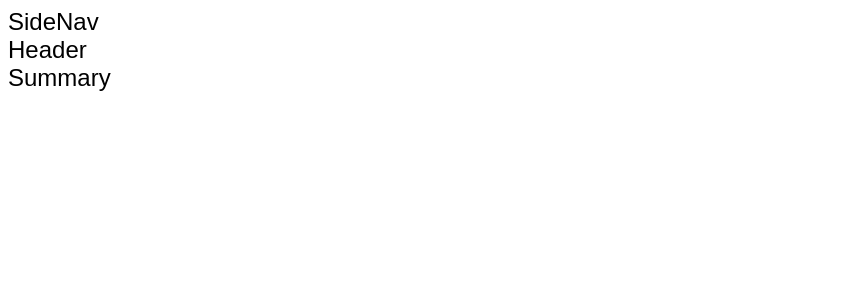
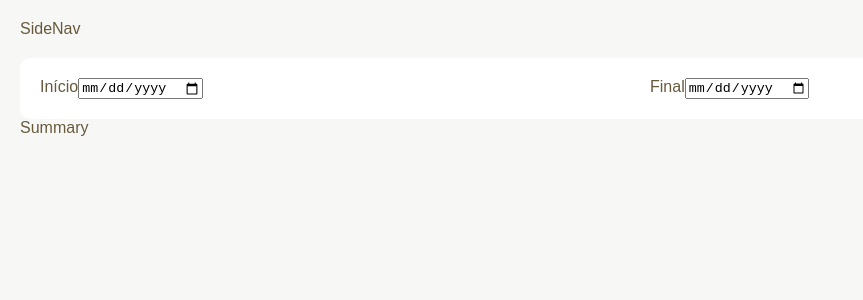
Before and after one commit to robcorreia/dashboard-react-ts, a React (Vite) app: page / in a window 1280 px wide. Shown: the top 300 px of the page, without its empty margins (0-863 px from the left). Built offline with nearby package versions, Linux system fonts and the light colour scheme; no server answers; the HTML template or start-up script is replaced by a standard one.

Commit message:
feat: add base css

```diff
--- a/src/App.css
+++ b/src/App.css
@@ -1,4 +1,78 @@
+html {
+  --color-1: #463220;
+  --color-2: #66593C;
+  --color-3: #eceadd;
+  --color-4: #f7f8f5;
+  --white: #ffffff;
+  --gap-sm: 0.625rem;
+  --gap: 1.25rem;
+}
+
 body {
-  font-size: 1.5rem;
   font-family: sans-serif;
+  margin: 0;
+  color: var(--color-2);
+  background-color: var(--color-4);
 }
+
+.box {
+  padding: var(--gap);
+  border-radius: var(--gap-sm);
+  background: var(--white);
+}
+
+button {
+  font-family: sans-serif;
+  font-size: 1rem;
+  cursor: pointer;
+}
+
+h1, h2, h3 {
+  font-weight: 600;
+  margin: 0px;
+}
+
+ul {
+  list-style: none;
+  padding: 0;
+  margin: 0;
+}
+
+.flex {
+  display: flex;
+  gap: var(--gap);
+}
+
+.flex > * {
+  flex: 1;
+}
+
+.mb {
+  margin-bottom: var(--gap);
+}
+
+.bg-1 {
+  background: var(--color-1);
+}
+
+.bg-2 {
+  background: var(--color-2);
+}
+
+.bg-3 {
+  background: var(--color-3);
+}
+
+.bg-4 {
+  background: var(--color-4);
+}
+
+.bg-white {
+  background: var(--white);
+}
+
+.container {
+  display: grid;
+  padding: var(--gap);
+  gap: var(--gap);
+}
--- a/src/App.tsx
+++ b/src/App.tsx
@@ -8,7 +8,7 @@ function App() {
 
   return (
     <DataContextProvider>
-      <div>
+      <div className='container'>
         <SideNav />
         <main>
           <Header />
--- a/src/components/Header/index.tsx
+++ b/src/components/Header/index.tsx
@@ -1,10 +1,11 @@
 import React from 'react'
-import { useData } from '../../contexts/DataContext'
+import DateRange from '../DateRange'
 
 const Header = () => {
-  const { data } = useData()
   return (
-    <div>Header {data?.map(item => item.nome)}</div>
+    <div>
+      <DateRange />
+    </div>
   )
 }
 
```
